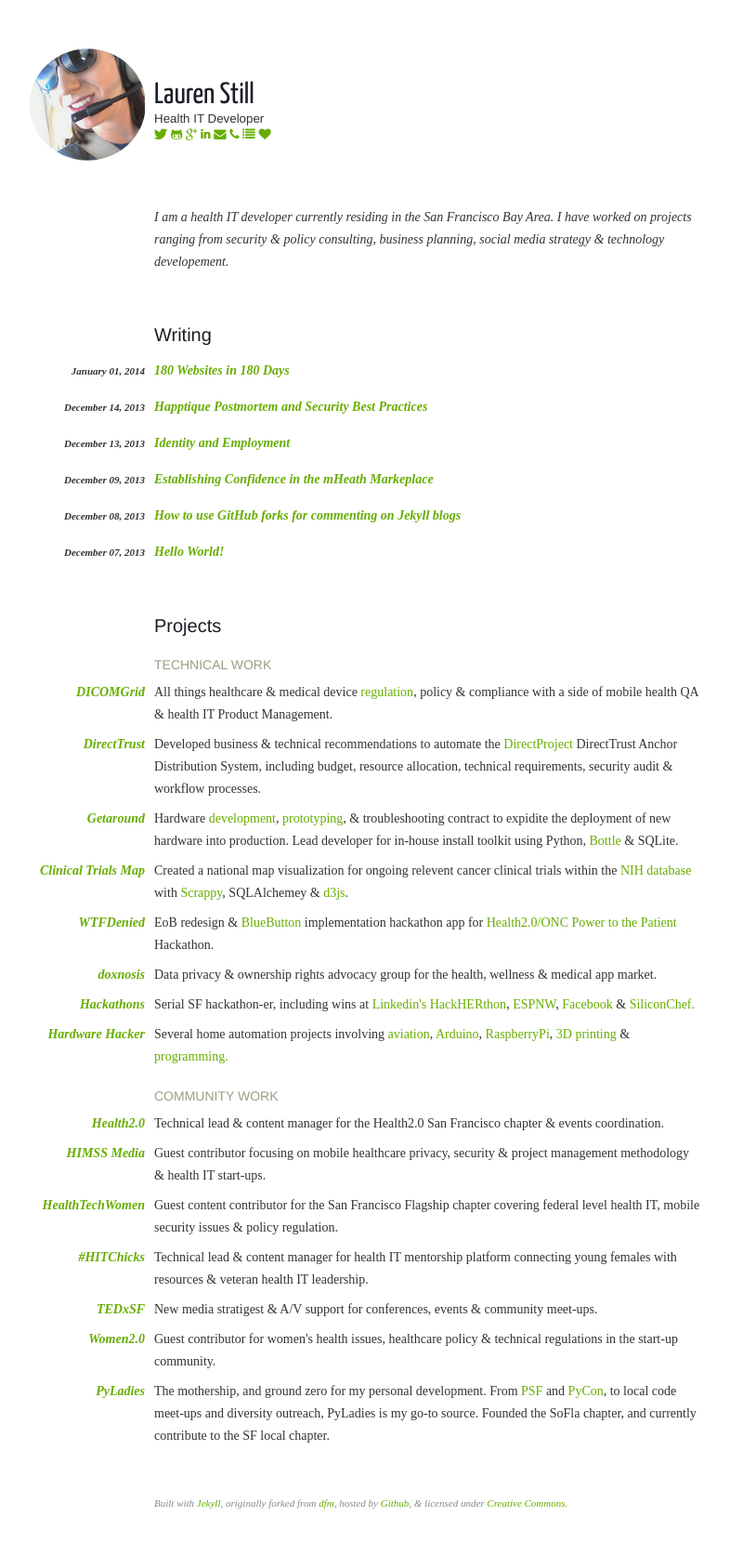
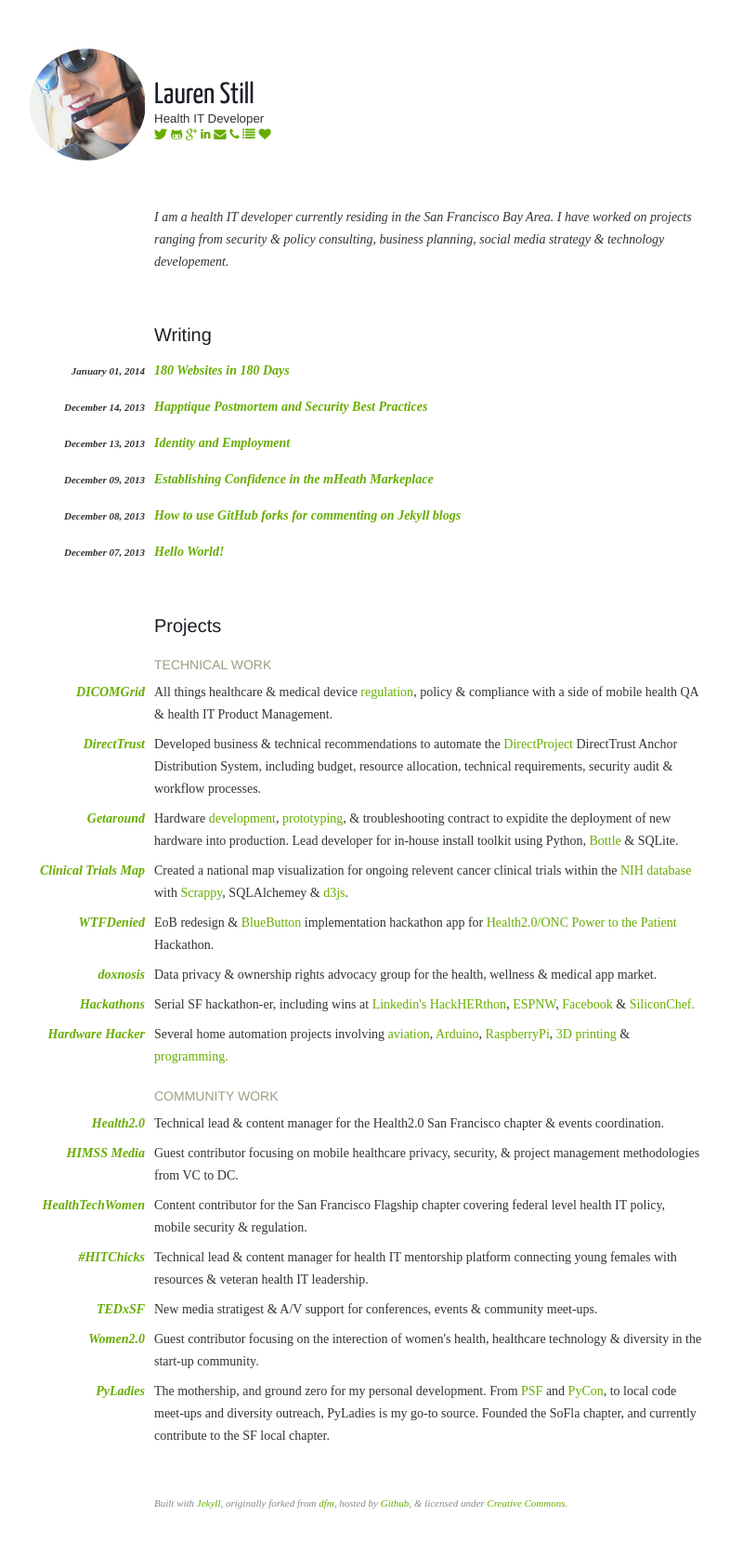
Before and after one commit to laurenstill/laurenstill.github.io, a Jekyll site: the page built from index.html, in a window 1280 px wide. Shown: the whole page at 93% size, without its empty margins (279-1065 px from the left). Built offline with Jekyll 4.4.1, drawn with Linux system fonts in a browser that asks for light colours.

Commit message:
Update index.html

```diff
--- a/_layouts/index.html
+++ b/_layouts/index.html
@@ -136,7 +136,7 @@ layout: default
                     <a href="http://www.himssmedia.com/">HIMSS Media</a>
                 </span>
                 <span class="project-desc">
-                    Guest contributor focusing on mobile healthcare privacy, security &amp; project management methodology &amp; health IT start-ups.
+                    Guest contributor focusing on mobile healthcare privacy, security, &amp; project management methodologies from VC to DC.
                 </span>
             </li>
             <li class="project">
@@ -144,7 +144,7 @@ layout: default
                     <a href="http://www.healthtechwomen.com">HealthTechWomen</a>
                 </span>
                 <span class="project-desc">
-                    Guest content contributor for the San Francisco Flagship chapter covering federal level health IT, mobile security issues &amp;  policy regulation.
+                    Content contributor for the San Francisco Flagship chapter covering federal level health IT policy, mobile security &amp; regulation.
                 </span>
             </li>
             <li class="project">
@@ -168,7 +168,7 @@ layout: default
                     <a href="http://www.women2.com">Women2.0</a>
                 </span>
                 <span class="project-desc">
-                       Guest contributor for women's health issues, healthcare policy &amp; technical regulations in the start-up community.
+                       Guest contributor focusing on the interection of women's health, healthcare technology &amp; diversity in the start-up community.
                 </span>
 
 
```
